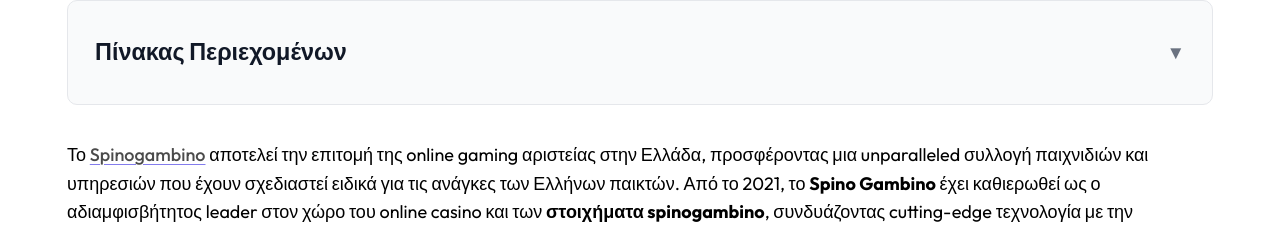
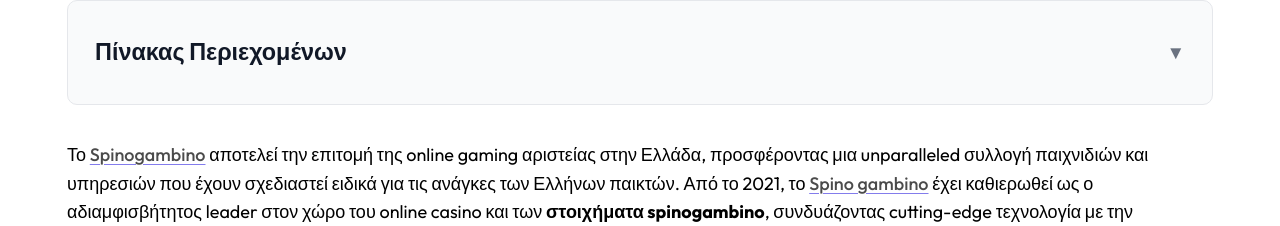
Before and after one commit to ecj-72/spino-gambino-casino.com.gr, a plain HTML site: page index.html in a window 1280 px wide. Shown: the part 1015-1241 px from the top of the page. Drawn offline with Linux system fonts and the light colour scheme.

Commit message:
Update index.html

```diff
--- a/index.html
+++ b/index.html
@@ -229,7 +229,7 @@
 <p>Το <strong><a href="https://spino-gambino.gr">Spinogambino</a></strong> αποτελεί την επιτομή της online gaming αριστείας
 στην Ελλάδα, προσφέροντας μια unparalleled συλλογή παιχνιδιών και
 υπηρεσιών που έχουν σχεδιαστεί ειδικά για τις ανάγκες των Ελλήνων
-παικτών. Από το 2021, το <strong>Spino Gambino</strong> έχει καθιερωθεί ως ο
+παικτών. Από το 2021, το <strong><a href="https://spinogambino.es" title="Spino gambino">Spino gambino</a></strong> έχει καθιερωθεί ως ο
 αδιαμφισβήτητος leader στον χώρο του online casino και των <strong>στοιχήματα
 spinogambino</strong>, συνδυάζοντας cutting-edge τεχνολογία με την παραδοσιακή
 ελληνική φιλοξενία. Το <strong>Spinogambino Casino</strong> προσφέρει περισσότερα από
```
